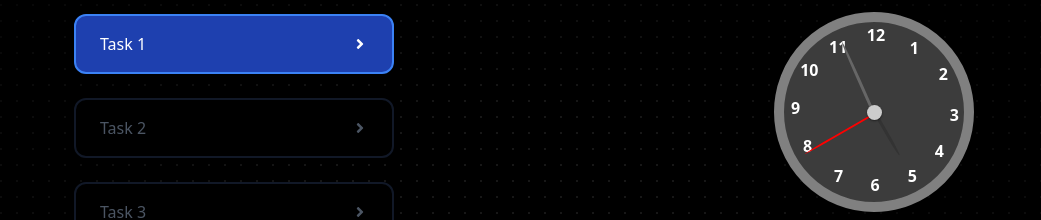
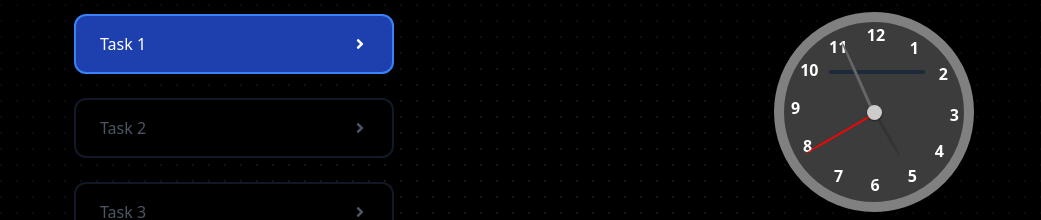
Before and after one commit to Nachiketh-vn/Emmetra, a Next.js app: page / in a window 1280 px wide. Shown: the part 864-1084 px from the top of the page, without its empty margins (116-1157 px from the left). Built offline with nearby package versions, Linux system fonts and the light colour scheme.

Commit message:
first commit

```diff
--- a/components/clock.jsx
+++ b/components/clock.jsx
@@ -10,12 +10,35 @@ const AnalogClock = ({option1,option2,option3,option4}) => {
     }, 1000);
   }, []);
 
+  const [currentDate, setCurrentDate] = useState("");
+  const [currentTime, setCurrentTime] = useState("");
+
+  useEffect(() => {
+    // Function to update date and time
+    const updateDateTime = () => {
+      const now = new Date();
+      setCurrentDate(now.toLocaleDateString());
+      setCurrentTime(now.toLocaleTimeString());
+    };
+
+    // Initial call to set the date and time immediately
+    updateDateTime();
+
+    // Set interval to update time every second
+    const intervalId = setInterval(updateDateTime, 1000);
+
+    // Cleanup interval when component unmounts
+    return () => clearInterval(intervalId);
+  }, []);
+
   const clockStyles =
     option1 === "color1"
       ? "bg-[#164e63]" // Styling for color1
       : option1 === "color2"
       ? "bg-[#831843] " // Styling for color2
       : "bg-[#3C3C3C]"; // Default styling for current or others
+
+  const dateStyles = option2 === "digital" ? <p>{currentTime}</p> : option2 === "date" ? <p>{currentDate}</p> : "";
 
   return (
     <div className={`clock ${clockStyles}`}>
@@ -32,6 +55,7 @@ const AnalogClock = ({option1,option2,option3,option4}) => {
       <div className="hour nine">9</div>
       <div className="hour ten">10</div>
       <div className="hour eleven">11</div>
+      <div className="relative top-12 left-[2.8rem] text-sm py-[2px] bg-slate-800 font-semibold rounded-md text-center w-24">{dateStyles}</div>
       <div
         className="hour-hand"
         style={{
```
